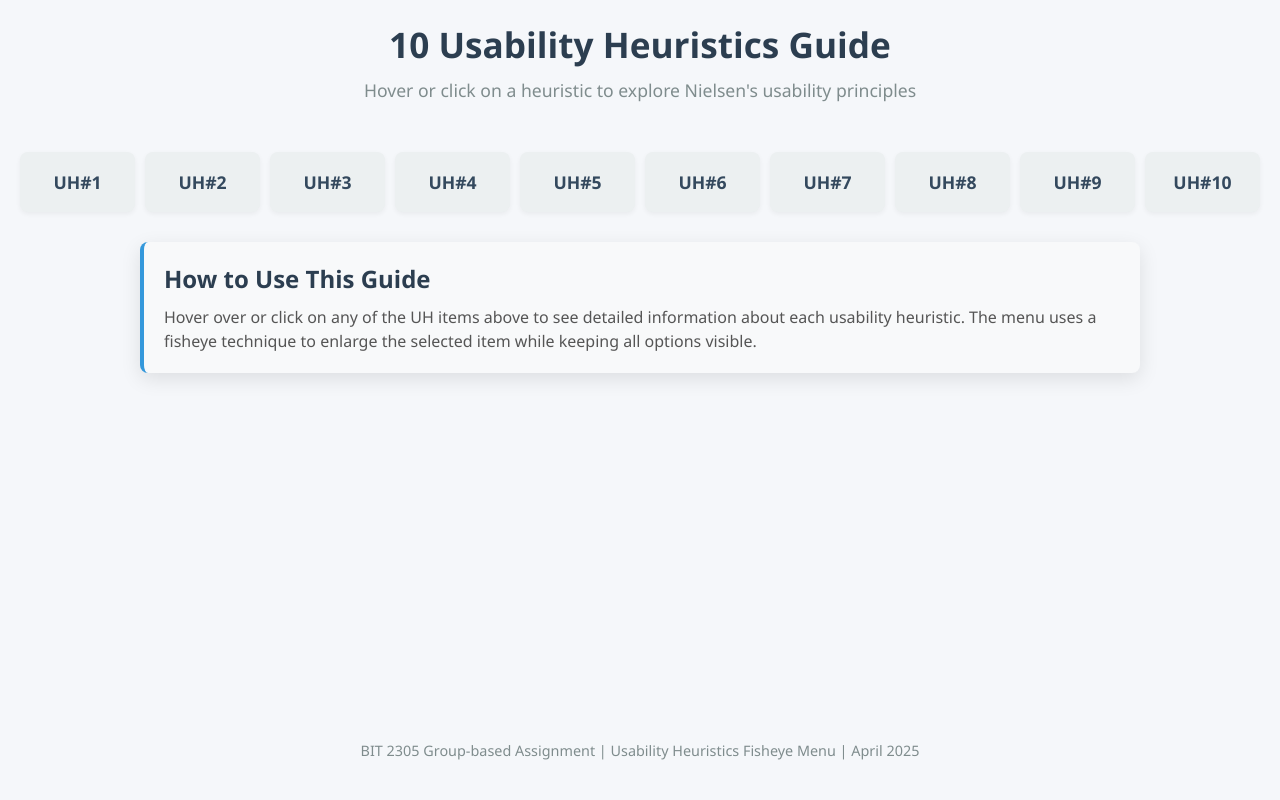
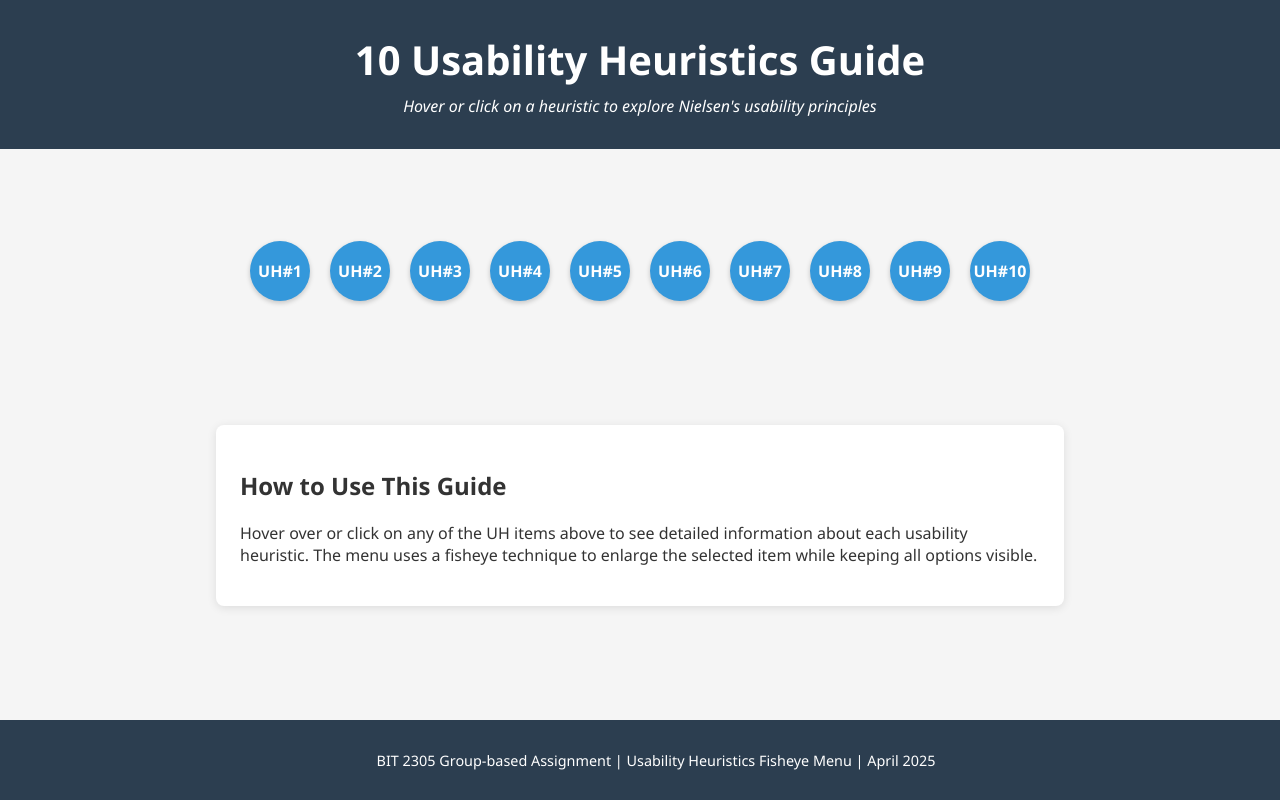
Before and after one commit to DerickRichards/HCI-Assignment2, a plain HTML site: page index.html in a window 1280 px wide. Drawn offline with Linux system fonts and the light colour scheme.

Commit message:
added the  Fisheye Menu

```diff
--- a/script.js
+++ b/script.js
@@ -1,78 +1,46 @@
+// Fisheye menu script - handles enlarging items on hover
 document.addEventListener('DOMContentLoaded', function() {
     const menuItems = document.querySelectorAll('.menu-item');
-    // Loop through menu items and the children of the menu items Increase the size on hover of one menu item
+    const fisheyeMenu = document.getElementById('fisheye-menu');
+
+    // Set initial state for all items
+    function resetAllItems() {
+        menuItems.forEach(item => {
+            item.classList.remove('active');
+            item.style.transform = 'scale(1)';
+            item.style.zIndex = '1';
+
+            // Hide content
+            const content = item.querySelector('.content');
+            content.style.opacity = '0';
+            content.style.display = 'none';
+        });
+    }
+
+    // Handle hover events for each menu item
     menuItems.forEach(item => {
-        item.addEventListener('mouseover', function() {
-            this.classList.add('hover');
-        });
-        item.addEventListener('mouseout', function() {
-            this.classList.remove('hover');
+        item.addEventListener('mouseenter', function() {
+            resetAllItems();
+
+            // Activate and scale up the hovered item
+            this.classList.add('active');
+            this.style.transform = 'scale(1.5)';
+            this.style.zIndex = '10';
+
+            // Show content with transition
+            const content = this.querySelector('.content');
+            content.style.display = 'block';
+            setTimeout(() => {
+                content.style.opacity = '1';
+            }, 50);
         });
     });
 
-    // Function to handle click events
-    function handleClick(e) {
-        // Remove active class from all items
-        menuItems.forEach(item => {
-            item.classList.remove('active');
-        });
-
-        // Add active class to clicked item
-        this.classList.add('active');
-
-        // Prevent the click from triggering other events
-        e.stopPropagation();
-    }
-
-    // Add click event listeners to all menu items
-    menuItems.forEach(item => {
-        item.addEventListener('click', handleClick);
+    // Reset when mouse leaves the entire menu
+    fisheyeMenu.addEventListener('mouseleave', function() {
+        resetAllItems();
     });
 
-    // Click outside to collapse all (optional)
-    document.addEventListener('click', function(e) {
-        if (!e.target.closest('.menu-item')) {
-            menuItems.forEach(item => {
-                item.classList.remove('active');
-            });
-        }
-    });
-
-    // Add keyboard navigation (accessibility)
-    let currentFocus = -1;
-
-    document.addEventListener('keydown', function(e) {
-        // Only handle arrow keys if menu is in focus
-        if (document.activeElement.closest('.fisheye-menu')) {
-            switch(e.key) {
-                case 'ArrowRight':
-                case 'ArrowDown':
-                    e.preventDefault();
-                    currentFocus = (currentFocus + 1) % menuItems.length;
-                    menuItems[currentFocus].focus();
-                    break;
-                case 'ArrowLeft':
-                case 'ArrowUp':
-                    e.preventDefault();
-                    currentFocus = (currentFocus - 1 + menuItems.length) % menuItems.length;
-                    menuItems[currentFocus].focus();
-                    break;
-                case 'Enter':
-                case ' ':
-                    e.preventDefault();
-                    menuItems[currentFocus].click();
-                    break;
-            }
-        }
-    });
-
-    // Add tabindex for keyboard navigation
-    menuItems.forEach((item, index) => {
-        item.setAttribute('tabindex', '0');
-
-        // Focus management
-        item.addEventListener('focus', function() {
-            currentFocus = index;
-        });
-    });
+    // Initialize all items in reset state
+    resetAllItems();
 });
--- a/styles.css
+++ b/styles.css
@@ -1,140 +1,115 @@
-* {
+/* Basic page styles */
+body {
+    font-family: 'Segoe UI', Tahoma, Geneva, Verdana, sans-serif;
     margin: 0;
     padding: 0;
-    box-sizing: border-box;
-}
-
-body {
-    font-family: 'Segoe UI', Tahoma, Geneva, Verdana, sans-serif;
-    background-color: #f5f7fa;
+    background-color: #f5f5f5;
     color: #333;
-    padding: 20px;
-    display: flex;
-    flex-direction: column;
-    align-items: center;
-    min-height: 100vh;
 }
 
 header {
     text-align: center;
-    margin-bottom: 30px;
-    width: 100%;
-    max-width: 1000px;
+    padding: 2rem 0 1rem;
+    background-color: #2c3e50;
+    color: white;
 }
 
 h1 {
-    color: #2c3e50;
-    margin-bottom: 10px;
-    font-size: 2.2rem;
+    margin: 0;
+    font-size: 2.5rem;
 }
 
-p.description {
-    color: #7f8c8d;
-    font-size: 1.1rem;
-    margin-bottom: 20px;
+.description {
+    font-style: italic;
+    margin-top: 0.5rem;
 }
 
 .container {
+    max-width: 800px;
+    margin: 2rem auto;
+    padding: 0 1rem;
+}
+
+.instructions {
+    background-color: white;
+    padding: 1.5rem;
+    border-radius: 8px;
+    box-shadow: 0 2px 10px rgba(0,0,0,0.1);
+}
+
+footer {
+    text-align: center;
+    padding: 1rem;
+    background-color: #2c3e50;
+    color: white;
+    font-size: 0.9rem;
+    position: fixed;
+    bottom: 0;
     width: 100%;
-    max-width: 1000px;
-    background-color: #fff;
-    border-radius: 12px;
-    box-shadow: 0 6px 20px rgba(0, 0, 0, 0.1);
-    padding: 30px;
-    margin-bottom: 30px;
 }
 
 /* Fisheye Menu Styles */
 .fisheye-menu {
     display: flex;
-    justify-content: space-between;
-    gap: 10px;
-    width: 100%;
+    justify-content: center;
+    align-items: center;
+    padding: 2rem 0;
+    overflow: visible;
     position: relative;
-}
-
-/* Responsive layout for smaller screens */
-@media (max-width: 768px) {
-    .fisheye-menu {
-        flex-direction: column;
-    }
+    height: 180px;
 }
 
 .menu-item {
-    flex: 1;
-    background-color: #ecf0f1;
-    border-radius: 8px;
-    padding: 15px;
-    text-align: center;
+    position: relative;
+    margin: 0 10px;
+    width: 60px;
+    height: 60px;
+    border-radius: 50%;
+    background-color: #3498db;
+    color: white;
+    display: flex;
+    align-items: center;
+    justify-content: center;
     cursor: pointer;
-    transition: all 0.4s cubic-bezier(0.175, 0.885, 0.32, 1.275);
-    overflow: hidden;
-    position: relative;
-    min-height: 60px;
-    display: flex;
-    flex-direction: column;
-    justify-content: center;
-    align-items: center;
-    box-shadow: 0 2px 5px rgba(0, 0, 0, 0.05);
-    border: 2px solid transparent;
+    transition: transform 0.3s ease, background-color 0.3s ease;
+    box-shadow: 0 2px 5px rgba(0,0,0,0.2);
+    overflow: visible;
+}
+
+.menu-item:hover {
+    background-color: #2980b9;
 }
 
 .menu-item .label {
-    color: #34495e;
     font-weight: bold;
-    font-size: 1.1rem;
-    transition: all 0.3s ease;
+    font-size: 1rem;
+    transition: opacity 0.3s ease;
 }
 
 .menu-item .content {
+    position: absolute;
+    top: 100%;
+    left: 50%;
+    transform: translateX(-50%);
+    background-color: white;
+    padding: 1rem;
+    border-radius: 8px;
+    box-shadow: 0 3px 10px rgba(0,0,0,0.2);
+    width: 250px;
     opacity: 0;
-    max-height: 0;
-    overflow: hidden;
-    transition: all 0.4s ease;
-    margin-top: 0;
-    transform: translateY(-10px);
+    display: none;
+    transition: opacity 0.3s ease;
+    z-index: 100;
+    text-align: center;
 }
 
 .menu-item .content h3 {
-    color: #2980b9;
-    margin: 10px 0;
-    font-size: 1.2rem;
+    margin-top: 0;
+    color: #2c3e50;
+    font-size: 1.1rem;
 }
 
-.menu-item .content p {
-    color: #555;
-    font-size: 0.9rem;
-    line-height: 1.4;
-    margin-top: 8px;
+/* Active state */
+.menu-item.active {
+    background-color: #e74c3c;
 }
-
-
-
-/* Footer styles */
-footer {
-    text-align: center;
-    margin-top: auto;
-    padding: 20px 0;
-    color: #7f8c8d;
-    font-size: 0.9rem;
-    width: 100%;
-}
-
-/* Instructions section */
-.instructions {
-    margin-top: 30px;
-    background-color: #f8f9fa;
-    padding: 20px;
-    border-radius: 8px;
-    border-left: 4px solid #3498db;
-}
-
-.instructions h2 {
-    color: #2c3e50;
-    margin-bottom: 10px;
-}
-
-.instructions p {
-    color: #555;
-    line-height: 1.5;
-}
```
